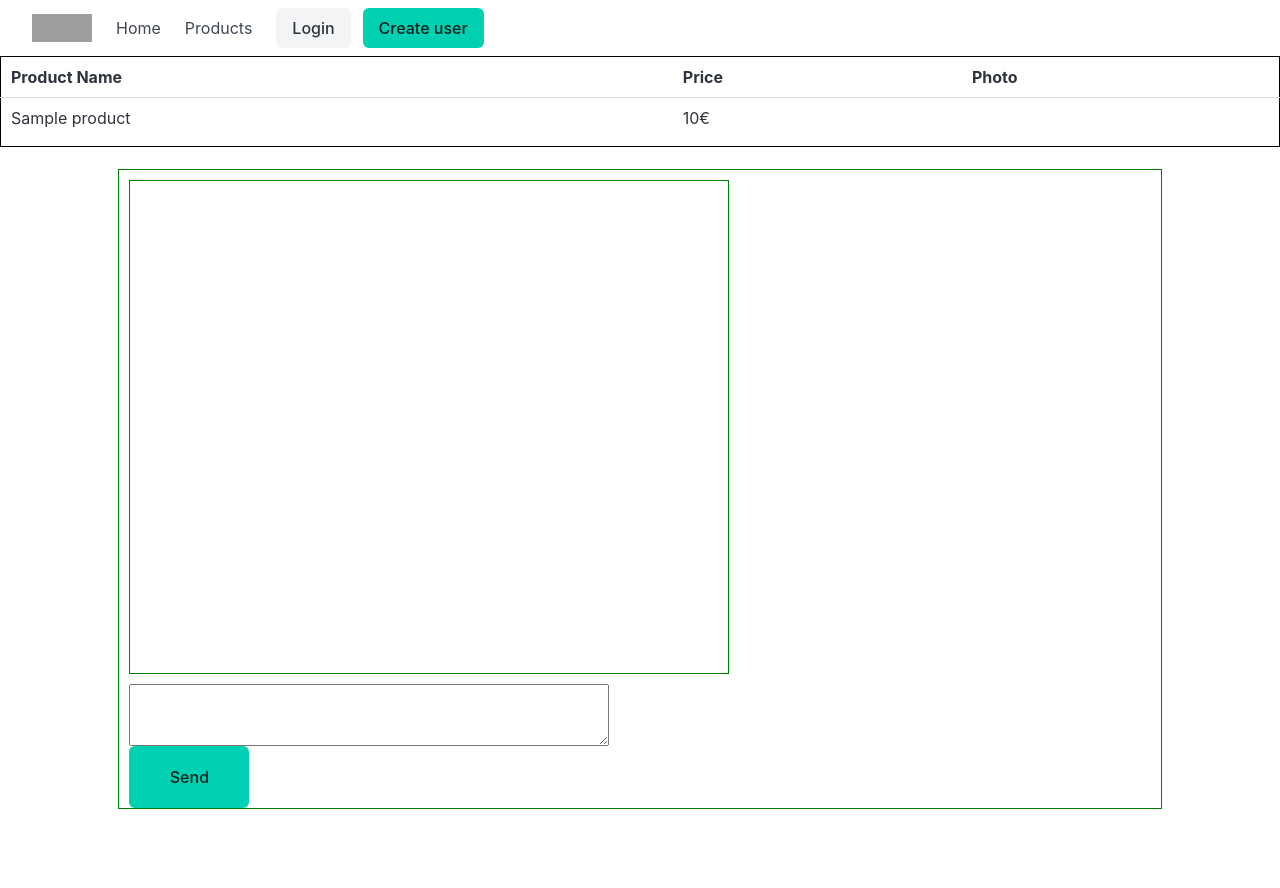
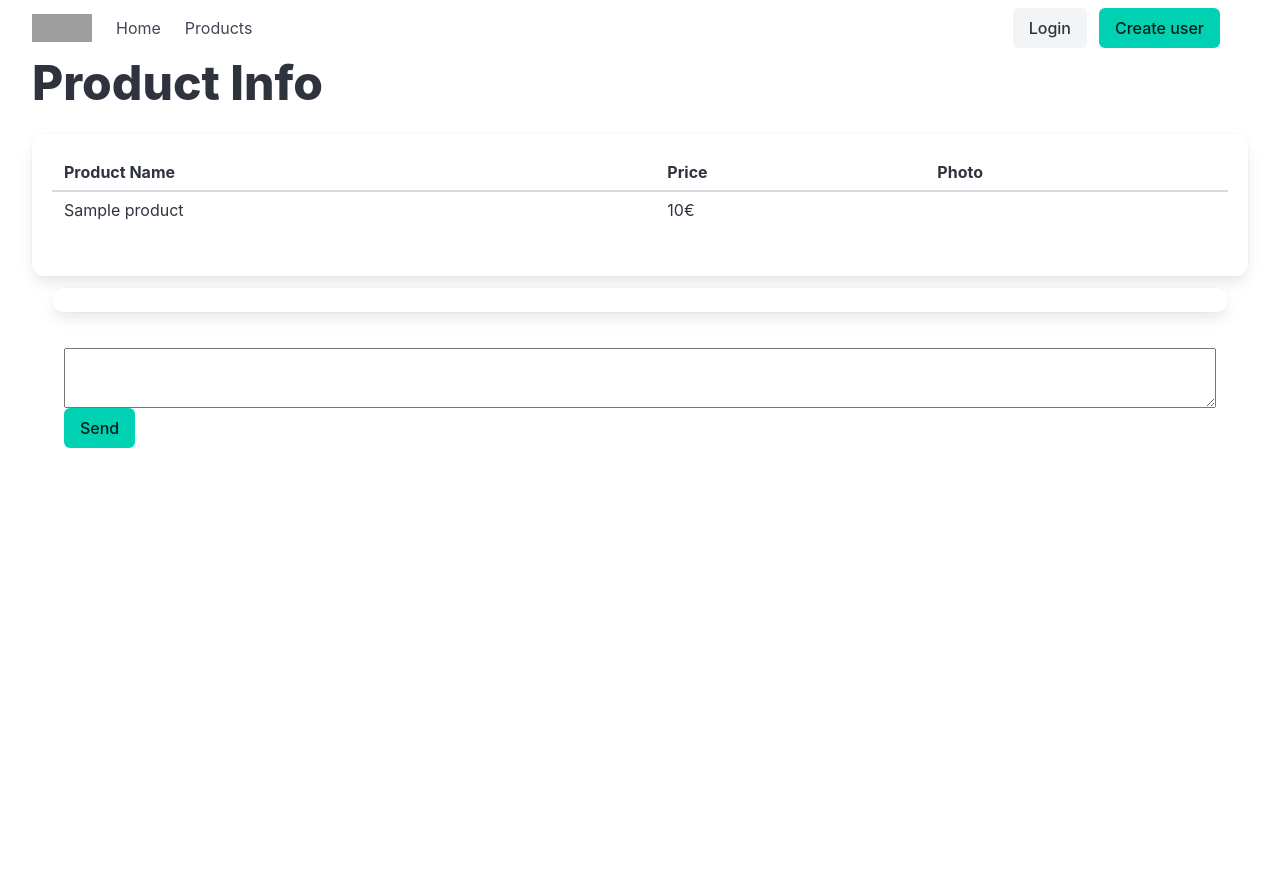
Before and after one commit to nicolasque/TFG_Shop, a PHP site: page /chat/chat_product.php?product_id=1 in a window 1280 px wide. Before the commit the page ends 809 px from the top, so only its background shows below. Run offline with PHP 8.4, Linux system fonts and the light colour scheme; tables that the repository leaves empty or names only in its code hold one stand-in row (values such as "Sample post"); data that the repository does not hold is empty; some libraries are stand-ins or nearby versions; grey boxes are pictures that could not be loaded.

Commit message:
Refactor chat.js and navbar.php, and update my_messages.php

```diff
--- a/php/chat/chat_product.php
+++ b/php/chat/chat_product.php
@@ -14,14 +14,11 @@ function ft_get_product_info()
     $stmt->execute();
     $result = $stmt->get_result();
 
-    if ($result->num_rows > 0)
-    {
+    if ($result->num_rows > 0) {
         $row = $result->fetch_assoc();
         $connexion->close();
         return $row;
-    }
-    else
-    {
+    } else {
         $connexion->close();
         return false;
     }
@@ -35,10 +32,8 @@ function ft_get_photos($photo_folder)
     $folder_path = $_SERVER['DOCUMENT_ROOT'] . "/tfg_shop/images/products/" . $photo_folder;
     if (file_exists($folder_path)) {
         $files = scandir($folder_path);
-        foreach ($files as $file)
-        {
-            if ($file != '.' && $file != '..')
-            {
+        foreach ($files as $file) {
+            if ($file != '.' && $file != '..') {
                 $photos[] = $file;
             }
         }
@@ -56,30 +51,34 @@ function ft_print_photos($row)
 }
 
 
+
 function ft_print_table_product_info($product)
 {
-    echo "<table class='table table-bordered' style='width:100%; height:40px; border: 1px solid black;'>";
-    echo "<tr style='text-align: left;'>";
-    echo "<th style='padding: 10px;'>Product Name</th>";
-    echo "<th style='padding: 10px;'>Price</th>";
-    echo "<th style='padding: 10px;'>Photo</th>";
+    echo "<table class='table is-fullwidth is-striped'>";
+    echo "<thead>";
+    echo "<tr>";
+    echo "<th>Product Name</th>";
+    echo "<th>Price</th>";
+    echo "<th>Photo</th>";
     echo "</tr>";
-    echo "<tr style='vertical-align: middle;'>";
-    echo "<td style='padding: 10px;'>" . $product['product_name'] . "</td>";
-    echo "<td style='padding: 10px;'>" . $product['price'] . "€</td>";
-    echo "<td style='padding: 0px; border: 0px;'width:100%; height:100%;>";
+    echo "</thead>";
+    echo "<tbody>";
+    echo "<tr>";
+    echo "<td>" . $product['product_name'] . "</td>";
+    echo "<td>" . $product['price'] . "€</td>";
+    echo "<td>";
     $photos = ft_get_photos($product['photo']);
-    echo "<div class='image is-48x48' id='product-{$product['product_id']}' style='padding: 0px; border: 0px;'width:100%; height:100%;>";
-    if (count($photos) > 0)
-    {
-        echo "<img src='/tfg_shop/images/products/{$product['photo']}/{$photos[0]}' width='20px'>";
+    echo "<figure class='image is-48x48'>";
+    if (count($photos) > 0) {
+        echo "<img src='/tfg_shop/images/products/{$product['photo']}/{$photos[0]}'>";
     }
-    echo "</div>";
+    echo "</figure>";
     echo "</td>";
     echo "</tr>";
+    echo "</tbody>";
     echo "</table>";
+}
 
-}
 
 function ft_new_chat($product)
 {
@@ -94,12 +93,9 @@ function ft_new_chat($product)
 
 function ft_is_user_product($product)
 {
-    if ($product['user_id'] == $_COOKIE['user_id'])
-    {
+    if ($product['user_id'] == $_COOKIE['user_id']) {
         return true;
-    }
-    else
-    {
+    } else {
         return false;
     }
 }
@@ -113,8 +109,7 @@ function ft_verify_chat($product)
     $stmt->bind_param("ii", $product_id, $_COOKIE['user_id']);
     $stmt->execute();
     $result = $stmt->get_result();
-    if ($result->num_rows == 0 && !ft_is_user_product($product))
-    {
+    if ($result->num_rows == 0 && !ft_is_user_product($product)) {
         ft_new_chat($product);
     }
     $connexion->close();
@@ -144,10 +139,8 @@ function ft_get_chat_messages($chat_id)
     $stmt->execute();
     $result = $stmt->get_result();
     $messages = [];
-    if ($result->num_rows > 0)
-    {
-        while ($row = $result->fetch_assoc())
-        {
+    if ($result->num_rows > 0) {
+        while ($row = $result->fetch_assoc()) {
             $messages[] = $row;
         }
     }
@@ -157,39 +150,31 @@ function ft_get_chat_messages($chat_id)
 
 function ft_aling_mesajes($user_id)
 {
-    if ($user_id == $_COOKIE['user_id'])
-    {
+    if ($user_id == $_COOKIE['user_id']) {
         return "is-pulled-right";
-    }
-    else
-    {
+    } else {
         return "is-pulled-left";
     }
 }
-
 function ft_give_style_mesaje($user_id)
 {
-    if ($user_id == $_COOKIE['user_id'])
-    {
-        return "has-background-light has-text-dark is-pulled-right";
-    }
-    else
-    {
-        return "has-background-dark has-text-light is-pulled-left";
+    if ($user_id == $_COOKIE['user_id']) {
+        return "has-text-right has-background-info-light has-text-black";
+    } else {
+        return "has-text-left has-background-light has-text-black";
     }
 }
 
 function ft_print_chat_messages($messages)
 {
-    foreach ($messages as $message)
-    {
-        echo "<div  class=". ft_give_style_mesaje($message['user_id']) ." style='width: 100%; height: 40px; border: 1px solid black; margin-top: 10px; padding: 10px;'>";
-        echo "<p class='". ft_give_style_mesaje($message['user_id'])." user_mesaje_". $message['user_id'] ."' style='margin: 0px;'>" . $message['message'] . "</p>";
+    foreach ($messages as $message) {
+        $messageClass = ft_give_style_mesaje($message['user_id']);
+
+        echo "<div class='box notification  $messageClass'> ";
+        echo "<p class='is-size-4 user_mesaje_" . $message['user_id'] . "'>" . $message['message'] . "</p>";
         echo "</div>";
     }
 }
-
-
 
 ?>
 
@@ -197,6 +182,7 @@ function ft_print_chat_messages($messages)
 
 <!DOCTYPE html>
 <html lang="en">
+
 <head>
     <meta charset="UTF-8">
     <meta name="viewport" content="width=device-width, initial-scale=1.0">
@@ -204,17 +190,25 @@ function ft_print_chat_messages($messages)
     <script src="/tfg_shop/js/jquery.js"></script>
     <title>Document</title>
 
+</head>
 
-</head>
 <body>
+    <div id="page_container " class="container is-fluid is-vcentered is-centered">
+
+        <div class="columns is-vcentered is-centered">
+            <div class="column is-vcentered is-centered">
+                <h1 class="title is-1">Product Info</h1>
+                <div class="box">
                     <?php
                     ft_print_table_product_info($product);
                     ft_verify_chat($product);
                     ?>
-<div class="columns is-vcentered is-centered" style="height: 80vh;">
-
-<div id="chat-container container is-fluid columns is-vcentered is-centered" style="width: 80%; height: 100%; border: 1px solid green; margin-top: 20px; padding: 10px;">
-        <div id="chat-box " class="column is-half is-vcentered is-centered" style="width: 600px; height: 80%; border: 1px solid green; overflow-y: scroll;">
+                </div>
+            </div>
+        </div>
+        <div class="columns is-vcentered is-centered"  >
+            <div id="chat-container" class="container is-fluid is-vcentered is-centered" style="scroll-behavior: smooth; height: 600px; width: 70%;">
+                <div id="chat-box" class="column is-vcentered is-centered box" style="overflow-y: auto; max-height: 500px;">
                     <!-- Aquí se mostrarán los mensajes del chat -->
                     <?php
                     $chat_id = ft_get_chat_id($product);
@@ -227,12 +221,15 @@ function ft_print_chat_messages($messages)
                     ft_print_chat_messages($messages);
                     ?>
                 </div>
-        <div id="message-input" class="" style="width: 600px; height: 10%; margin-top: 10px;">
-            <textarea id="message-text" style="width: 80%; height: 100%;"></textarea>
-            <button id="send-button" class="button is-primary" style="width: 20%; height: 100%;">Send</button>
+                <div id="message-input" class="column is-vcentered is-centered">
+                    <textarea id="message-text" style="width: 100%; height: 10%;"></textarea>
+                    <button id="send-button" class="button is-primary">Send</button>
                 </div>
             </div>
         </div>
 
 </body>
+
 </html>
+
+</html>
--- a/php/navbar.php
+++ b/php/navbar.php
@@ -39,19 +39,18 @@ function	ft_is_admin()
 ?>
 
 
-<div class="container is-fluid">
+<div class="container is-fluid" style="min-width: 1200px; ">
 	<!-- <div class="notification is-primary"> -->
 
 
 
-	<nav class="navbar" role="navigation" aria-label="main navigation">
-		<div class="navbar-brand">
+	<nav class="navbar " role="navigation" aria-label="main navigation" style="min-width: 1200px; ">
+		<div class="navbar-brand" style="min-width: 1200px;">
 			<a class="navbar-item" href="/tfg_shop/php/index.php">
 				<img src="/tfg_shop/images/page/ena2.png" width="60" height="190">
 			</a>
 
-
-			<div id="navbar" class="navbar-menu">
+			<div id="navbar " class="navbar-menu">
 				<div class="navbar-start">
 					<a class="navbar-item" href="/tfg_shop/php/index.php">Home</a>
 
```
Also changed, not shown: js/chat.js (+4 -13 lines), php/add_product.php (+25 -14 lines), php/chat/my_messages.php (+26 -5 lines). Lines whose indentation alone changed are shown as unchanged.
